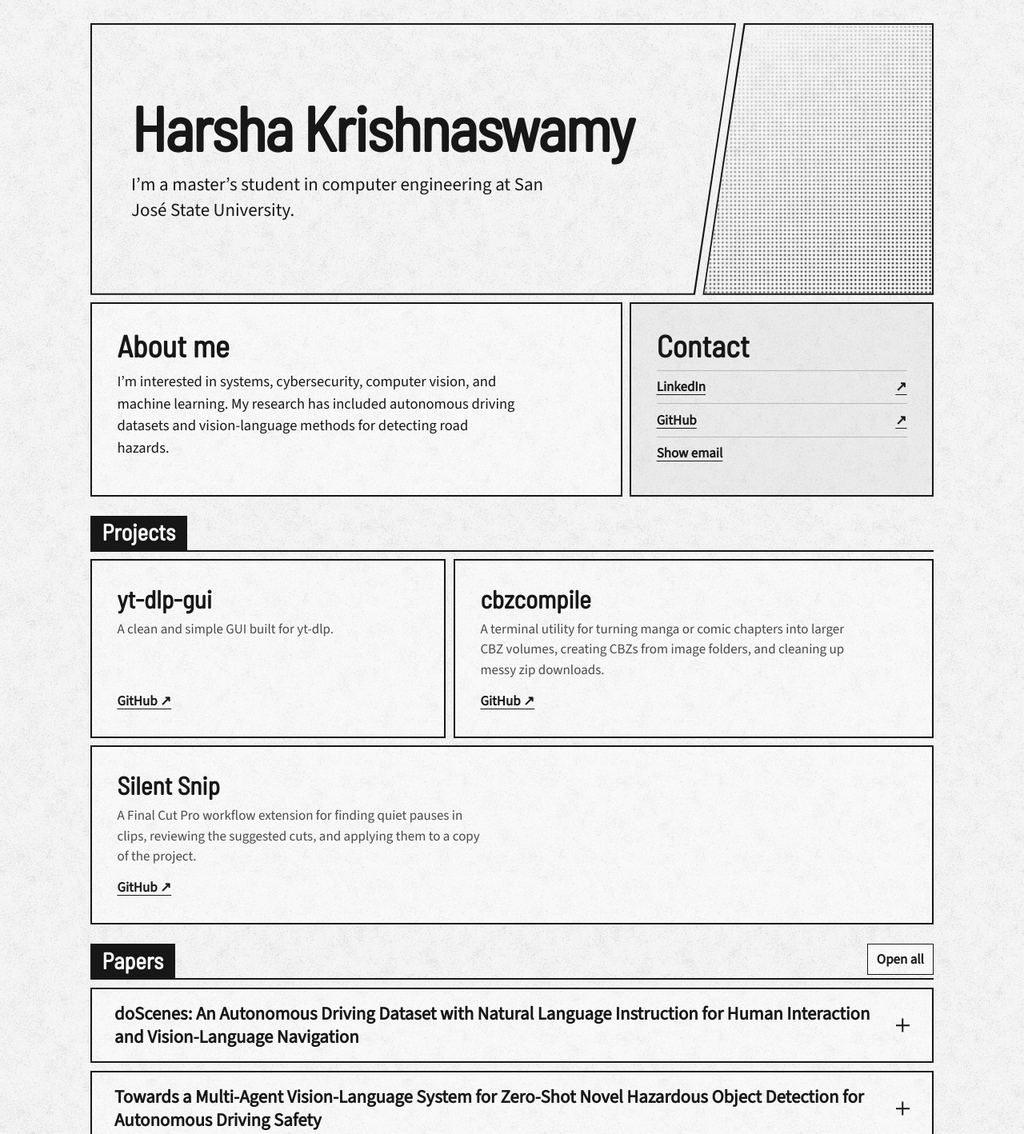
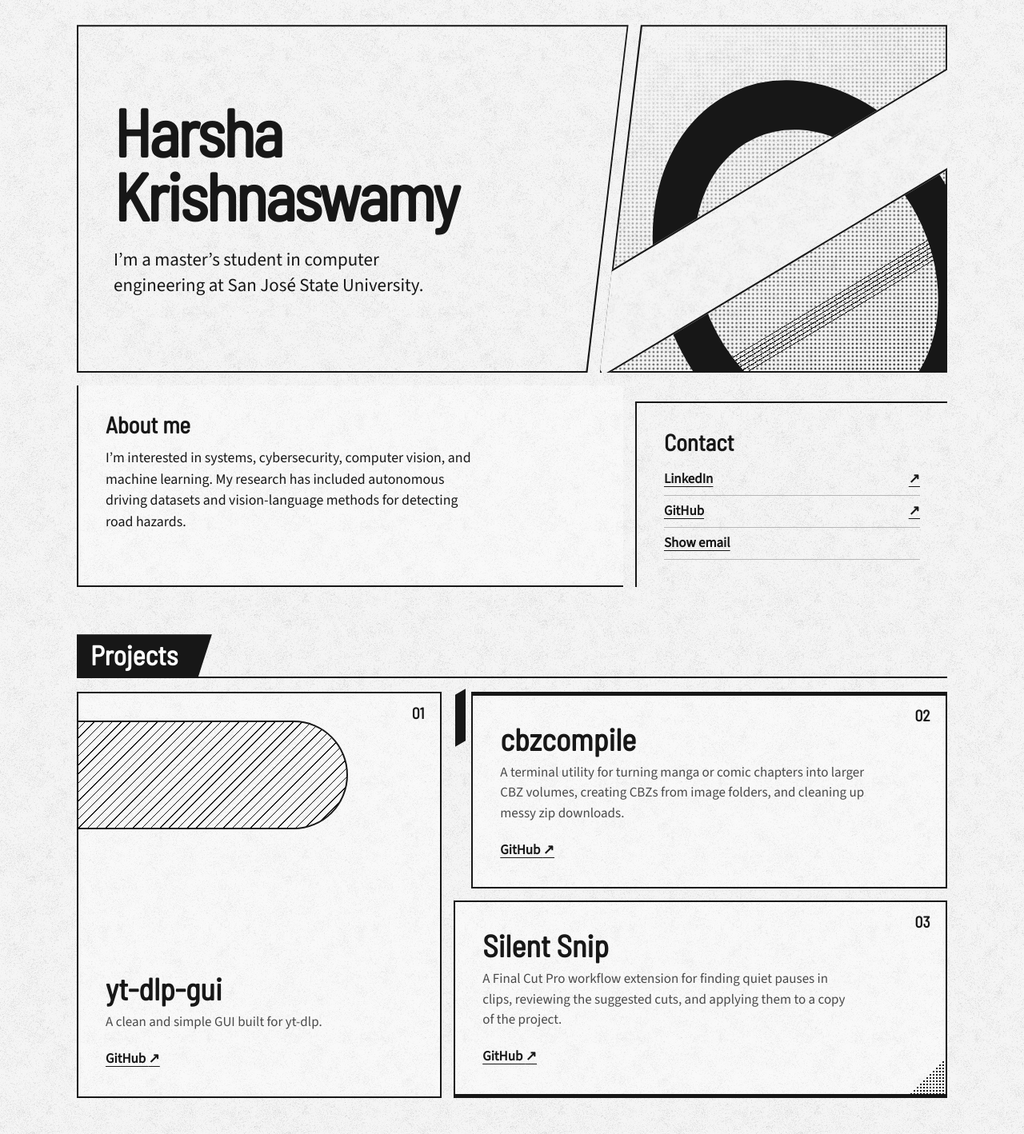
Before and after one commit to harshakrishna15/harshakrishna15.github.io, an Astro site: page / in a window 1280 px wide. Shown: the part 20-1438 px from the top of the page at 80% size. Built offline with nearby package versions, Linux system fonts and the light colour scheme; Astro itself is replaced by a stand-in of ours.

Commit message:
Vary manga panels with abstract ink compositions

```diff
--- a/src/components/Projects.astro
+++ b/src/components/Projects.astro
@@ -7,15 +7,16 @@ import { projects } from '../data/projects';
     <h2 id="projects-heading">Projects</h2>
   </header>
   <div id="tools" class="projects-grid">
-    {projects.map(({ id, title, description, repository }) => (
-      <article id={id} class="panel project-entry">
-        <div>
+    {projects.map(({ id, title, description, repository }, index) => (
+      <article id={id} class={`panel project-entry project-${id}`}>
+        <span class="project-number" aria-hidden="true">{String(index + 1).padStart(2, '0')}</span>
+        <div class="project-copy">
           <h3>{title}</h3>
           <p>{description}</p>
+          <a class="text-link repository-link" href={repository} target="_blank" rel="noreferrer" aria-label={`View ${title} on GitHub`}>
+            GitHub <span aria-hidden="true">↗</span>
+          </a>
         </div>
-        <a class="text-link repository-link" href={repository} target="_blank" rel="noreferrer" aria-label={`View ${title} on GitHub`}>
-          GitHub <span aria-hidden="true">↗</span>
-        </a>
       </article>
     ))}
   </div>
--- a/src/pages/index.astro
+++ b/src/pages/index.astro
@@ -12,7 +12,11 @@ import { site } from '../data/site';
       <h1 id="home-heading">{site.name}</h1>
       <p class="intro">{site.intro}</p>
     </div>
-    <div class="screentone-panel" aria-hidden="true"></div>
+    <div class="screentone-panel" aria-hidden="true">
+      <span class="ink-orbit"></span>
+      <span class="ink-cut"></span>
+      <span class="ink-streak"></span>
+    </div>
   </section>
   <About />
   <Projects />
--- a/src/styles/site.css
+++ b/src/styles/site.css
@@ -6,7 +6,7 @@
   --rule: #b7b7b7;
   --pale: rgb(255 255 255 / 34%);
   --screen: rgb(210 210 210 / 32%);
-  --gutter: 0.56rem;
+  --gutter: 0.9rem;
   --ease-out: cubic-bezier(0.2, 0.7, 0.25, 1);
   --heading-font: "Barlow Semi Condensed", "Arial Narrow", sans-serif;
   --body-font: "Source Sans 3", system-ui, sans-serif;
@@ -65,14 +65,14 @@ button {
 }
 
 .wrap {
-  width: min(62rem, calc(100% - 4rem));
+  width: min(64rem, calc(100% - 4rem));
   margin-inline: auto;
 }
 
 .page {
   display: grid;
   gap: var(--gutter);
-  padding-block: clamp(1.25rem, 3.8vw, 3.2rem) 4rem;
+  padding-block: clamp(1.25rem, 4vw, 3.5rem) 5rem;
 }
 
 .page:focus {
@@ -92,7 +92,7 @@ button {
 .opening-grid {
   --slant: clamp(1.5rem, 4vw, 3.1rem);
   display: grid;
-  grid-template-columns: minmax(0, 3.4fr) minmax(0, 1fr);
+  grid-template-columns: minmax(0, 1.8fr) minmax(0, 1fr);
   gap: var(--gutter);
 }
 
@@ -105,17 +105,45 @@ button {
 
 .intro-panel {
   display: flex;
-  min-height: clamp(15rem, 29vw, 20rem);
   flex-direction: column;
   justify-content: center;
-  padding: clamp(1.25rem, 4.1vw, 3rem);
-  padding-inline-end: calc(clamp(1.25rem, 3.1vw, 2.4rem) + var(--slant));
+  min-height: clamp(21rem, 34vw, 28rem);
+  padding: clamp(1.4rem, 3.6vw, 3rem);
+  padding-inline-end: calc(clamp(1.4rem, 3vw, 2rem) + var(--slant));
   clip-path: polygon(0 0, 100% 0, calc(100% - var(--slant)) 100%, 0 100%);
 }
 
 .screentone-panel {
+  overflow: hidden;
   margin-inline-start: calc(-1 * var(--slant));
   clip-path: polygon(var(--slant) 0, 100% 0, 100% 100%, 0 100%);
+}
+
+.ink-orbit {
+  position: absolute;
+  top: 14%;
+  left: 5%;
+  width: 115%;
+  aspect-ratio: 1;
+  border: clamp(2rem, 5vw, 4rem) solid var(--ink);
+  border-radius: 50%;
+  transform: rotate(-24deg) scaleX(0.78);
+}
+
+.ink-cut {
+  position: absolute;
+  inset: 43% -20% 32% -15%;
+  border-block: 2px solid var(--ink);
+  background: var(--paper) url("../assets/paper-grain.png");
+  transform: rotate(-31deg);
+}
+
+.ink-streak {
+  position: absolute;
+  inset: auto -10% 12% 12%;
+  height: 1.5rem;
+  background: repeating-linear-gradient(0deg, var(--ink) 0 1px, transparent 1px 5px);
+  transform: rotate(-31deg);
 }
 
 .intro-panel::before, .screentone-panel::before {
@@ -139,14 +167,14 @@ button {
 }
 
 .intro-panel h1 {
-  font-size: clamp(3rem, 6.1vw, 4.65rem);
-  letter-spacing: -0.025em;
-  text-wrap: balance;
+  font-size: clamp(3rem, 6.5vw, 5.1rem);
+  letter-spacing: -0.035em;
+  line-height: 0.96;
 }
 
 .intro {
-  max-width: 48ch;
-  margin-top: 0.85rem;
+  max-width: 35ch;
+  margin-top: 1.4rem;
   font-size: clamp(1.11rem, 2vw, 1.35rem);
   line-height: 1.38;
 }
@@ -158,29 +186,32 @@ button {
 }
 
 .projects-grid {
-  grid-template-columns: minmax(0, 1fr) minmax(0, 1.35fr);
+  grid-template-columns: minmax(0, 0.85fr) minmax(0, 1.15fr);
+  grid-template-rows: repeat(2, auto);
 }
 
-.projects-grid > :last-child:nth-child(odd) {
-  grid-column: 1 / -1;
+.profile-panel, .contact-panel {
+  padding: clamp(1.25rem, 3vw, 2rem);
 }
 
-.profile-panel, .contact-panel, .project-entry {
-  padding: clamp(1.05rem, 3vw, 1.85rem);
+.profile-panel {
+  border-width: 0 0 2px 2px;
 }
 
 .profile-panel h2, .contact-panel h2 {
-  font-size: clamp(1.75rem, 3.2vw, 2.25rem);
+  font-size: 1.7rem;
 }
 
 .profile-panel p {
-  max-width: 55ch;
-  margin-top: 0.65rem;
-  font-size: 1.09rem;
+  max-width: 52ch;
+  margin-top: 0.75rem;
+  font-size: 1.05rem;
 }
 
 .contact-panel {
-  background-color: var(--screen);
+  margin-top: 1.2rem;
+  border-width: 2px 0 0 2px;
+  background: transparent;
 }
 
 .contact-links, .paper-links {
@@ -189,21 +220,9 @@ button {
   list-style: none;
 }
 
-.contact-links {
-  margin-top: 0.65rem;
-}
-
-.contact-links li {
-  padding-block: 0.44rem;
-  border-top: 1px solid var(--rule);
-  font-weight: 600;
-}
-
-.contact-links li > a {
-  display: flex;
-  justify-content: space-between;
-}
-
+.contact-links { margin-top: 0.65rem; }
+.contact-links li { padding-block: 0.4rem; border-bottom: 1px solid var(--rule); font-weight: 600; }
+.contact-links li > a { display: flex; justify-content: space-between; }
 .email-button {
   padding: 0;
   border: 0;
@@ -214,42 +233,104 @@ button {
   text-underline-offset: 0.22em;
   cursor: pointer;
 }
-
-.email-button:hover {
-  color: var(--muted);
-}
-
-.contact-links .email-address {
-  display: block;
-  overflow-wrap: anywhere;
-}
+.email-button:hover { color: var(--muted); }
+.contact-links .email-address { display: block; overflow-wrap: anywhere; }
 
 .section-heading {
   display: flex;
   align-items: center;
   justify-content: space-between;
-  gap: 0.65rem;
-  margin-block: 0.86rem var(--gutter);
+  gap: 0.75rem;
+  margin-block: 2.6rem 1rem;
   border-bottom: 2px solid var(--ink);
 }
 
 .section-heading h2 {
-  padding: 0.32rem 0.85rem 0.44rem;
+  padding: 0.45rem 2.5rem 0.55rem 1rem;
   background: var(--ink);
   color: white;
-  font-size: 1.68rem;
+  font-size: 2rem;
+  clip-path: polygon(0 0, 100% 0, calc(100% - 1rem) 100%, 0 100%);
 }
 
 .project-entry {
+  position: relative;
+  isolation: isolate;
   display: flex;
   flex-direction: column;
-  justify-content: space-between;
-  align-items: start;
-  gap: 0.8rem;
+  justify-content: flex-end;
+  min-height: 14rem;
+  padding: clamp(1.4rem, 3vw, 2rem);
+}
+
+.project-entry:first-child {
+  grid-row: span 2;
+  min-height: 29rem;
+}
+
+.project-number {
+  position: absolute;
+  top: 0.7rem;
+  right: 1.15rem;
+  font: 700 1.15rem var(--heading-font);
+}
+
+.project-copy {
+  position: relative;
+}
+
+.project-yt-dlp-gui::before {
+  position: absolute;
+  z-index: -1;
+  top: 2rem;
+  left: -2px;
+  width: 75%;
+  height: 8rem;
+  border: 2px solid var(--ink);
+  border-left: 0;
+  border-radius: 0 8rem 8rem 0;
+  background: repeating-linear-gradient(-45deg, transparent 0 4px, var(--ink) 4px 5px, transparent 5px 8px);
+  content: "";
+}
+
+.project-cbzcompile {
+  margin-left: 1.3rem;
+  border-top-width: 5px;
+}
+
+.project-cbzcompile::before {
+  position: absolute;
+  top: -5px;
+  left: -1.3rem;
+  width: 0.75rem;
+  height: 3.8rem;
+  background: var(--ink);
+  transform: skewY(-30deg);
+  content: "";
+}
+
+.project-silent-snip {
+  border-bottom-width: 5px;
+}
+
+.project-silent-snip::after {
+  position: absolute;
+  right: -2px;
+  bottom: -5px;
+  width: 3rem;
+  height: 3rem;
+  background: radial-gradient(circle, var(--ink) 0.8px, transparent 1px) 0 0 / 4px 4px;
+  clip-path: polygon(100% 0, 100% 100%, 0 100%);
+  content: "";
+}
+
+.repository-link {
+  display: inline-block;
+  margin-top: 1.2rem;
 }
 
 .project-entry h3 {
-  font-size: 1.84rem;
+  font-size: clamp(1.8rem, 3vw, 2.35rem);
 }
 
 .project-entry p {
@@ -283,11 +364,36 @@ button {
 .entry-stack {
   display: grid;
   gap: var(--gutter);
+  counter-reset: paper;
+}
+
+#papers .section-heading h2 {
+  background: transparent;
+  color: var(--ink);
+  padding-left: 0;
+  font-size: 2.1rem;
+}
+
+.paper {
+  border-width: 1px 2px 2px;
+  counter-increment: paper;
+}
+
+.paper:nth-child(even) {
+  margin-left: 1.5rem;
+}
+
+.paper summary::before {
+  align-self: start;
+  padding-top: 0.1rem;
+  color: var(--muted);
+  font: 700 1.1rem var(--heading-font);
+  content: counter(paper, decimal-leading-zero);
 }
 
 .paper summary {
   display: grid;
-  grid-template-columns: minmax(0, 1fr) auto;
+  grid-template-columns: 1.5rem minmax(0, 1fr) auto;
   align-items: center;
   gap: 0.85rem;
   padding: 0.95rem clamp(1rem, 3vw, 1.65rem);
@@ -358,27 +464,38 @@ button {
   font-size: 0.9rem;
 }
 
-@media (max-width: 43rem) {
-  .wrap {
-    width: calc(100% - 1.75rem);
-  }
+@media (max-width: 48rem) {
+  .wrap { width: calc(100% - 2rem); }
+  .opening-grid { grid-template-columns: minmax(0, 1fr) minmax(0, 0.5fr); --slant: 1.5rem; }
+  .intro-panel { padding: 1.5rem 2rem 1.5rem 1.3rem; min-height: 21rem; }
+  .intro-panel h1 { font-size: clamp(2rem, 6.3vw, 3rem); }
+  .profile-panel, .contact-panel { padding: 1.15rem; }
+  .project-entry { padding: 1.4rem; }
+}
 
-  .opening-grid, .about-grid, .projects-grid {
-    grid-template-columns: minmax(0, 1fr);
-  }
-
-  .opening-grid {
-    --slant: 0px;
-  }
-
-  .screentone-panel {
-    min-height: 2.65rem;
-  }
-
-  .intro-panel h1 {
-    font-size: clamp(2.35rem, 9vw, 4rem);
-    overflow-wrap: anywhere;
-  }
+@media (max-width: 35rem) {
+  .page { gap: 0.75rem; padding-bottom: 3rem; }
+  .opening-grid { grid-template-columns: minmax(0, 1fr); gap: 0.75rem; --slant: 0px; }
+  .intro-panel { min-height: 17rem; padding: 1.5rem; }
+  .intro-panel h1 { font-size: clamp(2.2rem, 9.5vw, 3.1rem); }
+  .intro { margin-top: 1rem; }
+  .screentone-panel { height: 8rem; }
+  .ink-orbit { top: -6.5rem; left: 24%; width: 16rem; border-width: 2.5rem; }
+  .ink-cut { inset: 30% -20% 35% -15%; transform: rotate(-18deg); }
+  .ink-streak { bottom: 5%; transform: rotate(-18deg); }
+  .about-grid { grid-template-columns: minmax(0, 1fr); gap: 0.75rem; }
+  .profile-panel { padding: 1.4rem; }
+  .contact-panel { margin: 0 0 0 1.3rem; padding: 1.2rem 1.3rem; }
+  .section-heading { margin-top: 1.75rem; }
+  .projects-grid { grid-template-columns: minmax(0, 1fr); gap: 0.85rem; }
+  .project-entry:first-child { grid-row: auto; min-height: 22rem; }
+  .project-yt-dlp-gui::before { top: 1.6rem; height: 6rem; width: 68%; }
+  .project-cbzcompile { margin-left: 1rem; }
+  .project-cbzcompile::before { left: -1rem; width: 0.55rem; }
+  .project-entry h3 { font-size: 2rem; }
+  .paper:nth-child(even) { margin-left: 0.5rem; }
+  .paper summary { grid-template-columns: 1.15rem minmax(0, 1fr) 0.8rem; gap: 0.55rem; padding: 1.1rem 0.8rem; }
+  .disclosure-mark { width: 0.8rem; height: 0.8rem; }
 }
 
 @media (prefers-reduced-motion: no-preference) {
```
